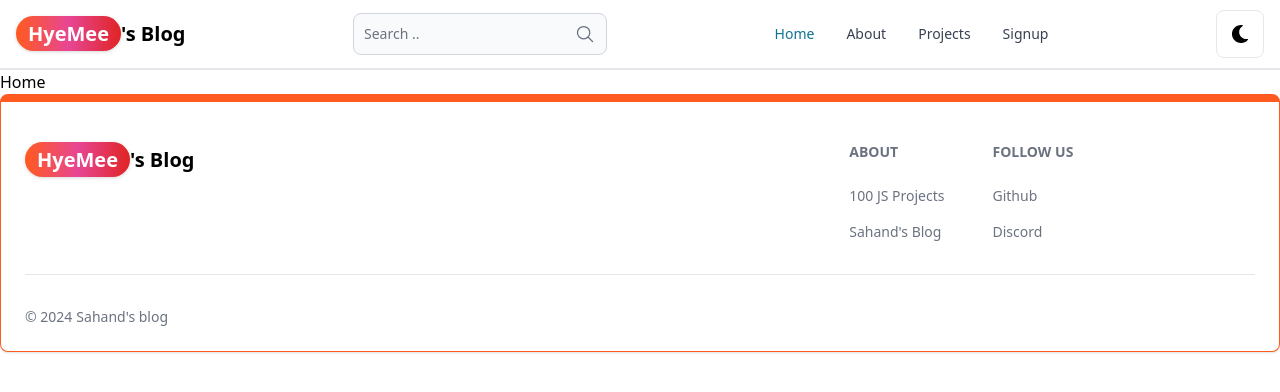
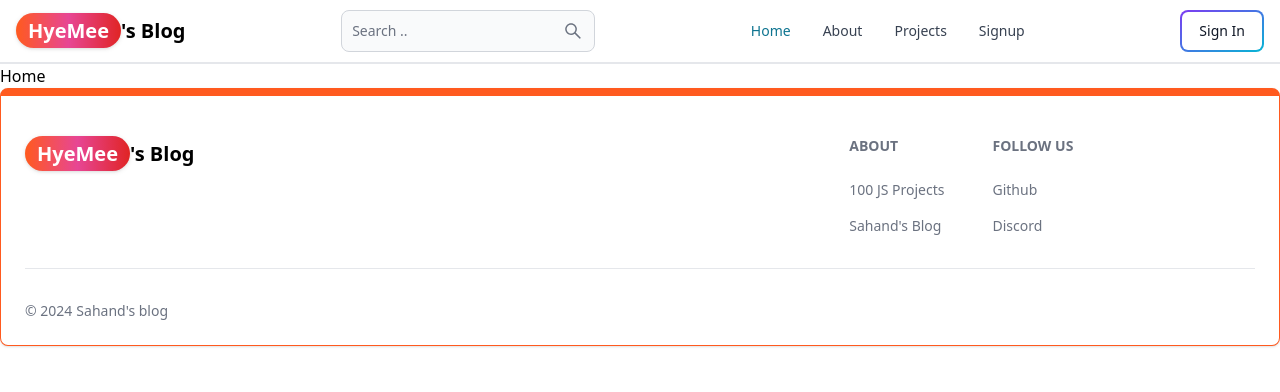
Before and after one commit to Hyemee1021/mern-blog, a React (Vite) app in the folder client/: page / in a window 1280 px wide. Shown: the top 392 px of the page. Built offline with nearby package versions, Linux system fonts and the light colour scheme; no server answers.

Commit message:
update header component with user data

```diff
--- a/client/src/components/Header.jsx
+++ b/client/src/components/Header.jsx
@@ -1,15 +1,28 @@
-import { Navbar, TextInput } from "flowbite-react";
+import {
+  Avatar,
+  Button,
+  Dropdown,
+  DropdownDivider,
+  DropdownHeader,
+  DropdownItem,
+  Navbar,
+  TextInput,
+} from "flowbite-react";
 import React from "react";
 import { Link } from "react-router-dom";
 import { useLocation } from "react-router-dom";
+import { useSelector } from "react-redux";
 // icons
-import { IoSearchOutline } from "react-icons/io5";
+import { AiOutlineSearch } from "react-icons/ai";
+
 import { FaMoon } from "react-icons/fa";
 export const Header = () => {
   // getting path name from url
   const location = useLocation();
   const path = location.pathname;
 
+  const { currentUser } = useSelector((state) => state.user);
+  console.log(currentUser);
   return (
     <Navbar className="border-b-2">
       {/* logo */}
@@ -27,36 +40,48 @@ export const Header = () => {
           type="text"
           placeholder="Search .."
           className="hidden lg:inline"
-          rightIcon={IoSearchOutline}
+          rightIcon={AiOutlineSearch}
         />
       </form>
-      <div className="flex justify-center items-center  border w-12 h-12  rounded-lg lg:hidden hover:bg-gray-200">
-        <button className="flex justify-center items-center ">
-          <IoSearchOutline className="text-gray-500 " size={20} />
-        </button>
-      </div>
+      <Button className="w-12 h-10 lg:hidden" color="gray" pill>
+        <AiOutlineSearch />
+      </Button>
+
       {/* theme and signin button when its small size comes before when its on large screen it comes at
       the end */}
       <div className="flex gap-3 md:order-2">
-        <div className="flex justify-center items-center  border w-12 h-12  rounded-lg  hover:bg-gray-200">
-          <button className="flex justify-center items-center ">
-            <FaMoon size={18} />
-          </button>
-        </div>
-        <Link
-          to="/signin"
-          className=" font-semibold text-sm text-black flex justify-center items-center  border w-12 h-12  rounded-lg lg:hidden   hover:bg-gradient-to-r from-pink-500 via-indigo-400 to-blue-500 hover:text-white "
-        >
-          <button
-            gradientDuoTone="purpleToBlue"
-            outline
-            className="flex justify-center items-center"
+        {currentUser ? (
+          <Dropdown
+            arrowIcon={false}
+            inline
+            label={
+              <Avatar alt="user" img={currentUser.profilePicture} rounded />
+            }
           >
-            Signin
-          </button>
-        </Link>
+            <DropdownHeader>
+              <span className="block text-sm">@{currentUser.username}</span>
+              <span className="block text-sm font-medium truncate">
+                {currentUser.email}
+              </span>
+            </DropdownHeader>
+            <Link to={"/dashboard?tab=profile"}>
+              <DropdownItem>Profile</DropdownItem>
+            </Link>
+            <DropdownDivider />
+
+            <DropdownItem>Sign Out</DropdownItem>
+          </Dropdown>
+        ) : (
+          <Link to="/sign-in">
+            <Button gradientDuoTone="purpleToBlue" outline>
+              Sign In
+            </Button>
+          </Link>
+        )}
+
+        <Navbar.Toggle />
       </div>
-      <Navbar.Toggle />
+
       {/*  menu  */}
       <Navbar.Collapse>
         <Navbar.Link active={path === "/"} as={"div"}>
```
